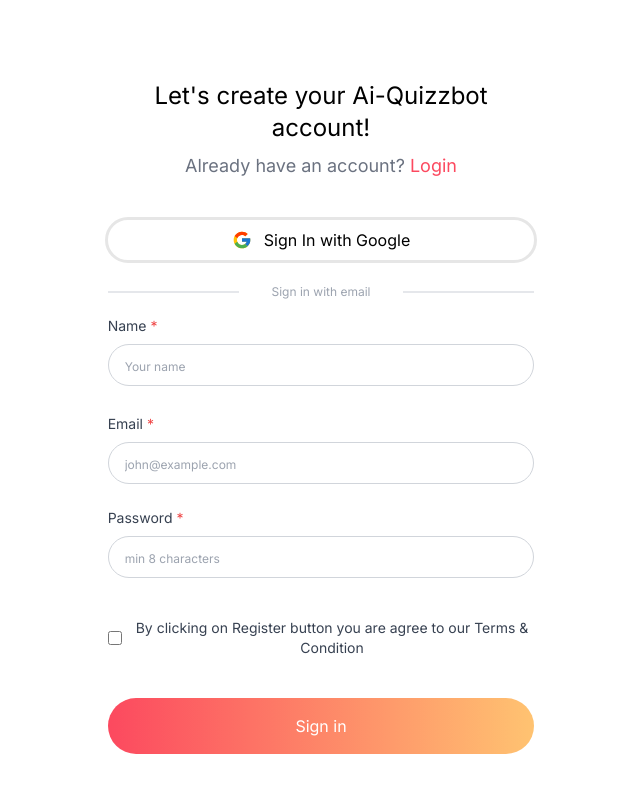
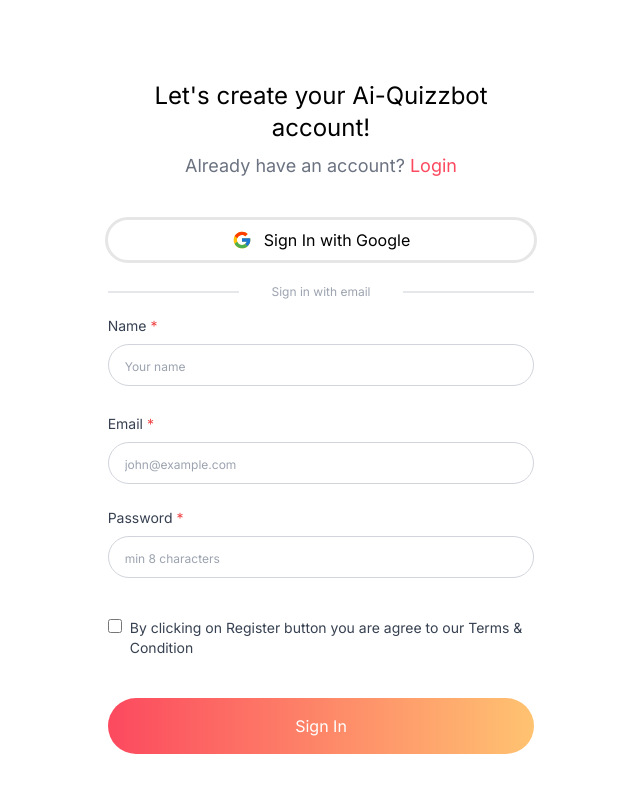
Before and after one commit to Md-Pervez-Hossain/quizzbot-ai, a Next.js app in the folder client/: page /sign-up in a window 1280 px wide. Shown: the top 800 px of the page, without its empty margins (319-959 px from the left). Built offline with nearby package versions, Linux system fonts and the light colour scheme; no server answers.

Commit message:
Login and Signup page validation fixed

```diff
--- a/client/src/app/layout.js
+++ b/client/src/app/layout.js
@@ -2,10 +2,6 @@
 import "./globals.css";
 import Links from "@/components/Sidebar/Links";
 import Header from "@/components/Header/Header";
-export const metadata = {
-  title: "Create Next App",
-  description: "Generated by create next app",
-};
 import { usePathname } from "next/navigation";
 import AuthProvider from "@/context/AuthProvider";
 import "./globals.css";
@@ -15,7 +11,6 @@
 const inter = Inter({ subsets: ["latin"] });
 export default function RootLayout({ children }) {
   const pathname = usePathname();
-  console.log(pathname);
   const excludePaths = ["/login", "/register"];
   const shouldExclude = excludePaths.some((path) => pathname === path);
   if (shouldExclude) {
--- a/client/src/app/sign-up/page.js
+++ b/client/src/app/sign-up/page.js
@@ -1,16 +1,19 @@
 "use client";
 
 import Divider from "@/components/Divider";
+import LoaderSpinner from "@/components/Loader/LoaderSpinner";
 import PrimaryButton from "@/components/PrimaryButton";
 import EmailInput from "@/components/Shared/EmailInput";
 import PasswordInput from "@/components/Shared/PasswordInput";
 import SocialMediaLogin from "@/components/SocialMediaLogin";
 import { AuthContext } from "@/context/AuthProvider";
 import { validateForm } from "@/utils/validateForm";
+import { useRouter } from "next/navigation";
 import { useContext, useState } from "react";
 
 const page = () => {
   const { createUser, updateUser } = useContext(AuthContext);
+  const router = useRouter();
   const [loading, setLoading] = useState(false);
   const [data, setData] = useState({
     fullName: "",
@@ -22,6 +25,11 @@
     email: "",
     password: "",
   });
+  const [isAgreed, setIsAgreed] = useState(false);
+
+  const handleAgreeChange = (e) => {
+    setIsAgreed(e.target.checked);
+  };
 
   const handleChange = (e) => {
     const { name, value } = e.target;
@@ -36,7 +44,7 @@
   };
 
   const handleSignUp = () => {
-    if (validateForm(data, setErrors)) {
+    if (validateForm(data, setErrors, true) && isAgreed) {
       const { fullName, email, password } = data;
       setLoading(true);
       createUser(email, password)
@@ -47,7 +55,10 @@
             displayName: fullName,
           };
           updateUser(userInfo)
-            .then((result) => {})
+            .then((result) => {
+              setLoading(false);
+              router.push("/dashboard");
+            })
             .catch((err) => {
               console.log("Error updating name");
             });
@@ -57,6 +68,13 @@
           console.log(err);
           setLoading(false);
         });
+    } else {
+      if (!isAgreed) {
+        setErrors((prevErrors) => ({
+          ...prevErrors,
+          agree: "Please agree to the Terms & Condition",
+        }));
+      }
     }
   };
 
@@ -99,20 +117,29 @@
           handleChange={handleChange}
           error={errors.password}
         />
-        <div className="flex items-center my-10">
+        <div className="flex justify-start items-start my-10">
           <input
             type="checkbox"
             id="rememberMe"
             className="form-checkbox h-4 w-4 text-indigo-600"
+            onChange={handleAgreeChange}
           />
-          <label htmlFor="rememberMe" className="ml-2 text-gray-700 text-sm">
+          <label
+            htmlFor="rememberMe"
+            className="ml-2 text-gray-700 text-sm text-left"
+          >
             By clicking on Register button you are agree to our Terms &
             Condition
           </label>
         </div>
-        <PrimaryButton funq={handleSignUp} loading={loading}>
-          Sign in
-        </PrimaryButton>
+        {!isAgreed && <p className="text-red-500 text-sm mt-1">{errors.agree}</p>}
+        {loading ? (
+          <PrimaryButton loading={loading}>
+            <LoaderSpinner /> Signing in
+          </PrimaryButton>
+        ) : (
+          <PrimaryButton funq={handleSignUp}>Sign In</PrimaryButton>
+        )}
       </div>
     </div>
   );
--- a/client/src/components/LoginForm.jsx
+++ b/client/src/components/LoginForm.jsx
@@ -1,5 +1,4 @@
 "use client";
-
 import RememberMe from "@/components/RememberMe";
 import PrimaryButton from "@/components/PrimaryButton";
 import { AuthContext } from "@/context/AuthProvider";
@@ -10,9 +9,11 @@
 import EmailInput from "./Shared/EmailInput";
 import PasswordInput from "./Shared/PasswordInput";
 import { validateForm } from "@/utils/validateForm";
+import { useRouter } from "next/navigation";
 
 const LoginForm = () => {
   const { login } = useContext(AuthContext);
+  const router = useRouter();
   const [loading, setLoading] = useState(false);
   const [data, setData] = useState({
     email: "",
@@ -36,16 +37,25 @@
   };
 
   const handleSignIn = () => {
-    if (validateForm(data, setErrors)) {
+    if (validateForm(data, setErrors, false)) {
+      console.log('click')
       const { email, password } = data;
+      console.log(email, password);
       setLoading(true);
       login(email, password)
         .then((res) => {
           const user = res.user;
           console.log(user);
           setLoading(false);
+          router.push("/dashboard");
         })
-        .catch((err) => setLoading(false));
+        .catch((err) => {
+          console.log(err);
+          setLoading(false);
+        });
+    }
+    else{
+      console.log("issue")
     }
   };
 
@@ -70,7 +80,7 @@
       <RememberMe />
       {loading ? (
         <PrimaryButton loading={loading}>
-          <LoaderSpinner /> Loading
+          <LoaderSpinner /> Logging in
         </PrimaryButton>
       ) : (
         <PrimaryButton funq={handleSignIn}>Log In</PrimaryButton>
--- /dev/null
+++ b/client/src/components/Shared/LayoutComponent.jsx
@@ -0,0 +1,31 @@
+import Header from "../Header/Header";
+import Links from "../Sidebar/Links";
+import Footer from "./Footer";
+
+const LayoutComponent = ({ children }) => {
+  return (
+    <div>
+      {pathname !== "/sign-up" && pathname !== "/" ? (
+        <>
+          <div className="grid grid-cols-5 gap-8  ">
+            <div className="col-span-1 bg-white font-bold shadow-lg p-10  h-screen ">
+              <Links></Links>
+            </div>
+            <div className="col-span-4 mt-8">
+              <div className="mr-8">
+                <Header />
+              </div>
+              {children}
+            </div>
+          </div>
+        </>
+      ) : (
+        <>{children}</>
+      )}
+
+      <Footer />
+    </div>
+  );
+};
+
+export default LayoutComponent;
--- a/client/src/components/SocialMediaLogin.jsx
+++ b/client/src/components/SocialMediaLogin.jsx
@@ -1,17 +1,17 @@
 "use client";
 import { FcGoogle } from "react-icons/fc";
-import { FaFacebook } from "react-icons/fa";
 import { useContext } from "react";
 import { AuthContext } from "@/context/AuthProvider";
+import { useRouter } from "next/navigation";
 
 const SocialMediaLogin = () => {
   const { signInWithGoogle } = useContext(AuthContext);
-
+  const router = useRouter();
   const handleGoogleLogin = () => {
     signInWithGoogle().then((res) => {
-      const user = res.user
+      const user = res.user;
       console.log(res);
-
+      router.push("/dashboard");
     });
   };
 
@@ -23,7 +23,6 @@
         rounded-3xl
         "
         onClick={handleGoogleLogin}
-
       >
         <FcGoogle className="mr-3 text-xl" />
         Sign In with Google
--- a/client/src/utils/validateForm.js
+++ b/client/src/utils/validateForm.js
@@ -1,9 +1,9 @@
-export const validateForm = (data, setErrors) => {
+export const validateForm = (data, setErrors, validateFullName = true) => {
   let isValid = true;
   const { email, password, fullName } = data;
   const emailRegex = /^[^\s@]+@[^\s@]+\.[^\s@]+$/;
 
-  if (!fullName) {
+  if (validateFullName && !fullName) {
     setErrors((prevErrors) => ({
       ...prevErrors,
       fullName: "Please enter your full name",
```
Also changed, not shown: 1 other file (tests, documents, lock files or other folders).
